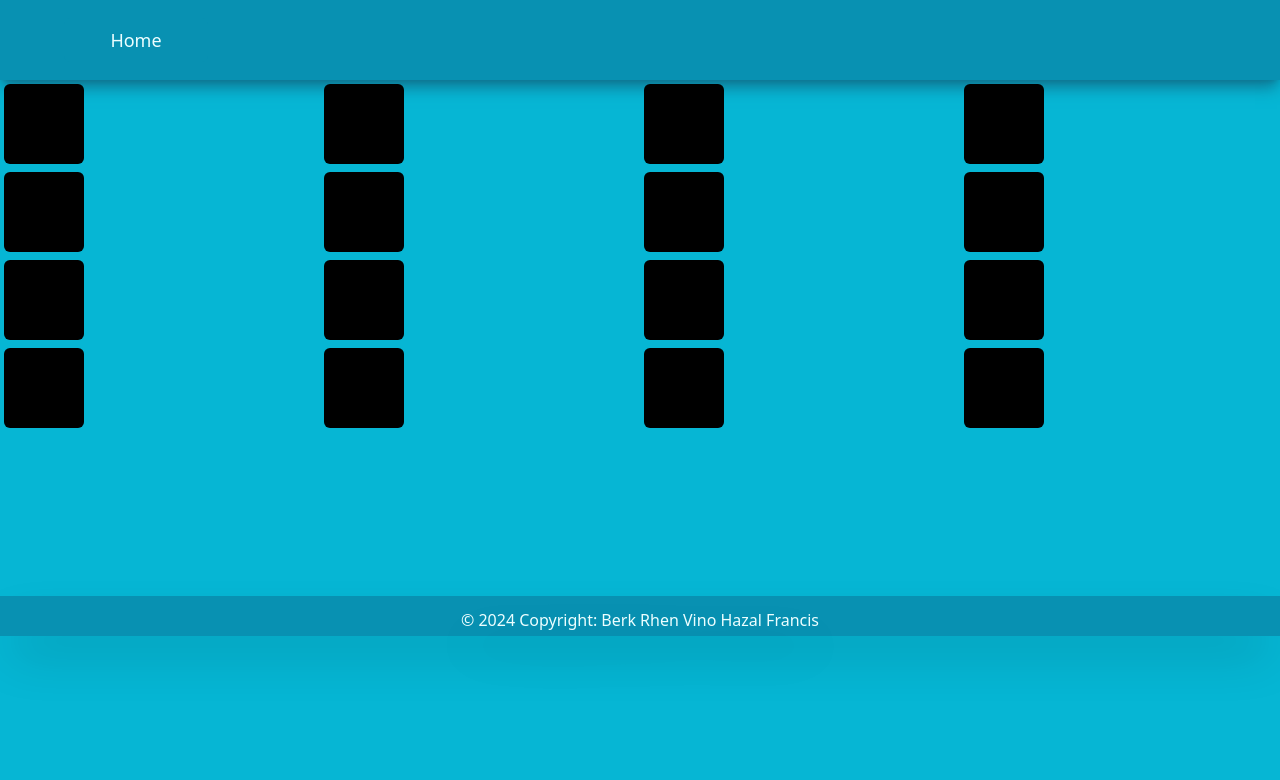
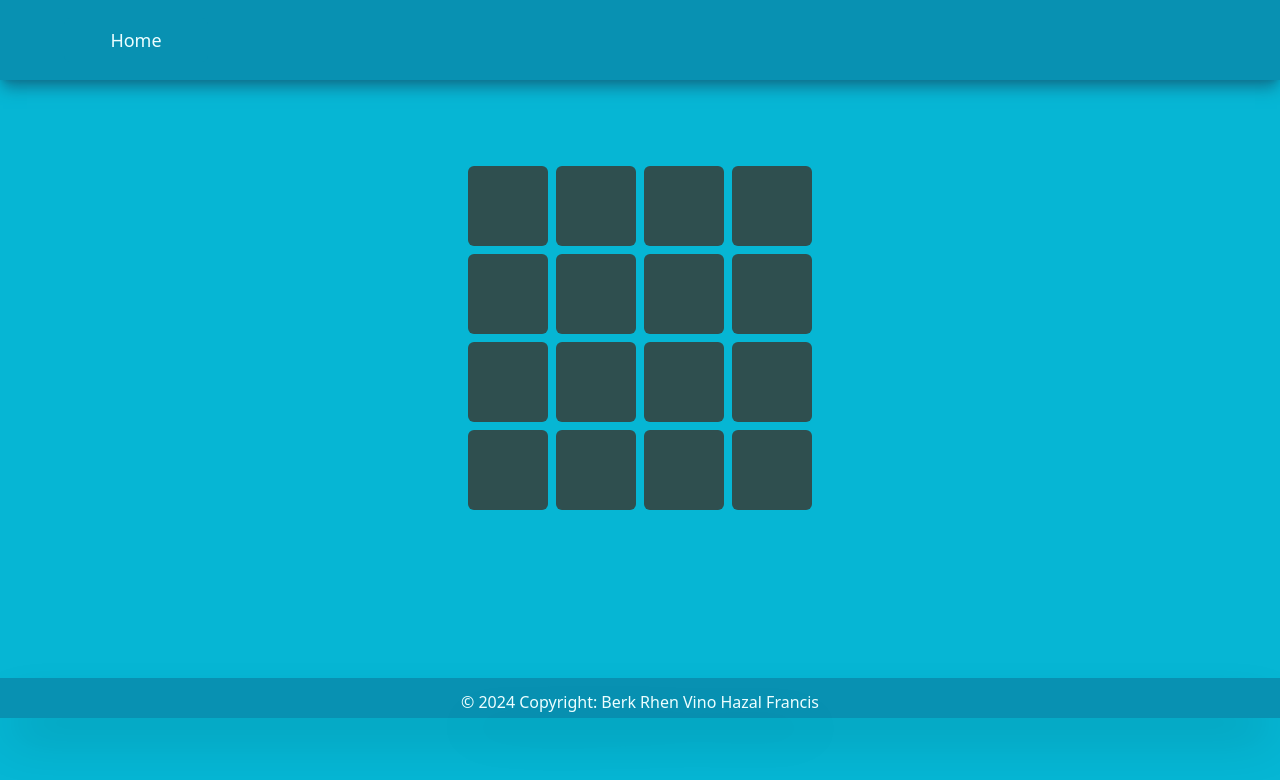
Before and after one commit to mdtoy-dev/Edicatation, a React app: page /memory in a window 1280 px wide. Shown: the top 780 px of the page. Built offline with nearby package versions, Linux system fonts and the light colour scheme; the HTML template or start-up script is replaced by a standard one.

Commit message:
minor changes

```diff
--- a/src/components/Card.jsx
+++ b/src/components/Card.jsx
@@ -12,7 +12,7 @@ function Card({ color, id, stat, handleClick }) {
       }
       style={{
         backgroundColor:
-          stat === "active" || stat === "correct" ? color : "black",
+          stat === "active" || stat === "correct" ? color : "#2F4F4F",
       }}
       onClick={() => stat !== "correct" && handleClick(id)}
     ></div>
--- a/src/components/Cards.jsx
+++ b/src/components/Cards.jsx
@@ -55,7 +55,7 @@ function Cards() {
 
 
   return (
-    <div className="grid grid-cols-4">
+    <div className="grid grid-cols-4 max-w-5xl mx-auto my-auto">
       {items.map((color, index) => (
         <Card
           key={index}
--- a/src/components/FlagGame.jsx
+++ b/src/components/FlagGame.jsx
@@ -50,7 +50,7 @@ function FlagGame() {
       setInitialVisibleItems()
       setScore(score + 10)
     } else {
-      setScore(score - 5)
+      setScore(0)
     }
   }
 
@@ -59,7 +59,7 @@ function FlagGame() {
   return (
     <div className="container mx-auto mt-8 text-center">
       <h1 className="mb-10 text-2xl">SCORE: {score}</h1>
-      <div className="flex flex-row">
+      <div className="grid grid-cols-2 gap-7 max-w-2xl mx-auto my-auto">
         <div className="flex-1">
           {visiblePairs.map((pair) => (
             <div
--- a/src/pages/Explore.jsx
+++ b/src/pages/Explore.jsx
@@ -11,6 +11,10 @@ function Explore (){
     }, {
         name: "Countries",
         link: "/countries",
+    },
+    {
+        name: "Math",
+        link: "/math",
     }
 ]
 
```
